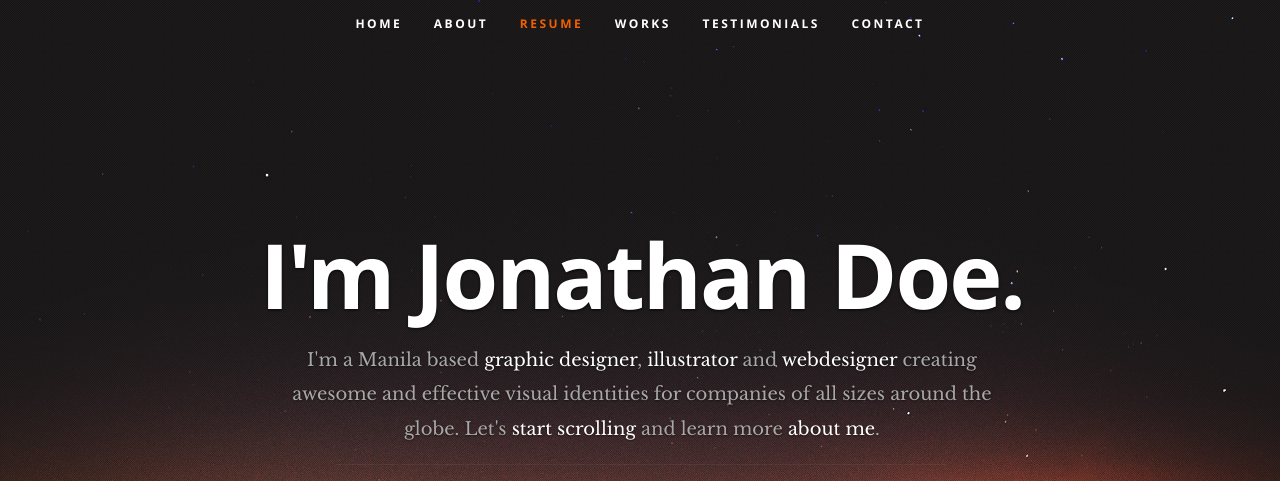
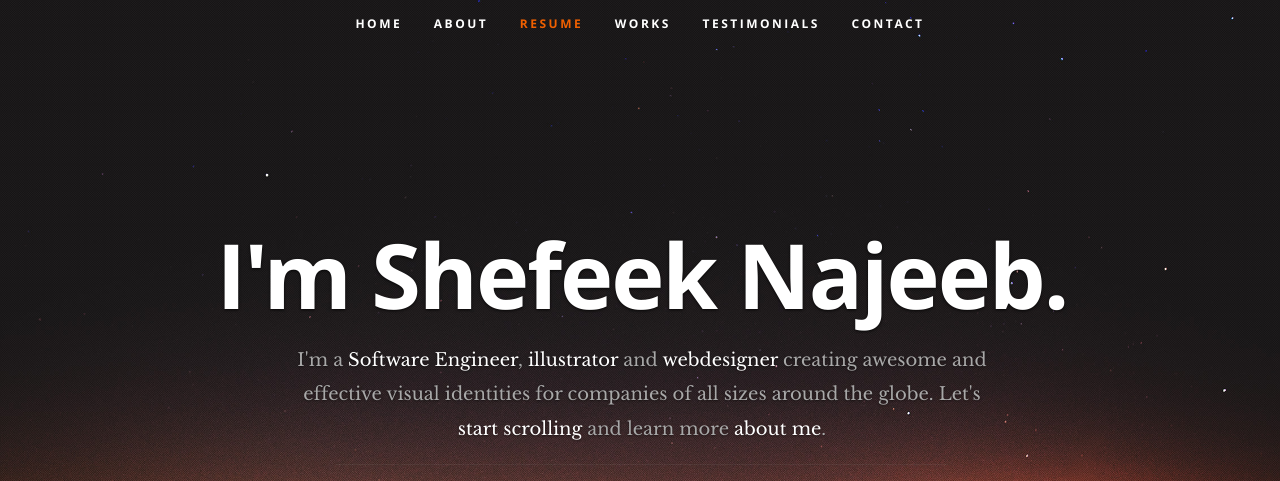
Before and after one commit to nshefeek/nshefeek.github.io, a plain HTML site: page index.html in a window 1280 px wide. Shown: the top 481 px of the page. Drawn offline with nearby package versions, Linux system fonts and the light colour scheme.

Commit message:
Updated with Name and role

```diff
--- a/index.html
+++ b/index.html
@@ -56,8 +56,8 @@
 
       <div class="row banner">
          <div class="banner-text">
-            <h1 class="responsive-headline">I'm Jonathan Doe.</h1>
-            <h3>I'm a Manila based <span>graphic designer</span>, <span>illustrator</span> and <span>webdesigner</span> creating awesome and
+            <h1 class="responsive-headline">I'm Shefeek Najeeb.</h1>
+            <h3>I'm a <span>Software Engineer</span>, <span>illustrator</span> and <span>webdesigner</span> creating awesome and
             effective visual identities for companies of all sizes around the globe. Let's <a class="smoothscroll" href="#about">start scrolling</a>
             and learn more <a class="smoothscroll" href="#about">about me</a>.</h3>
             <hr />
```
